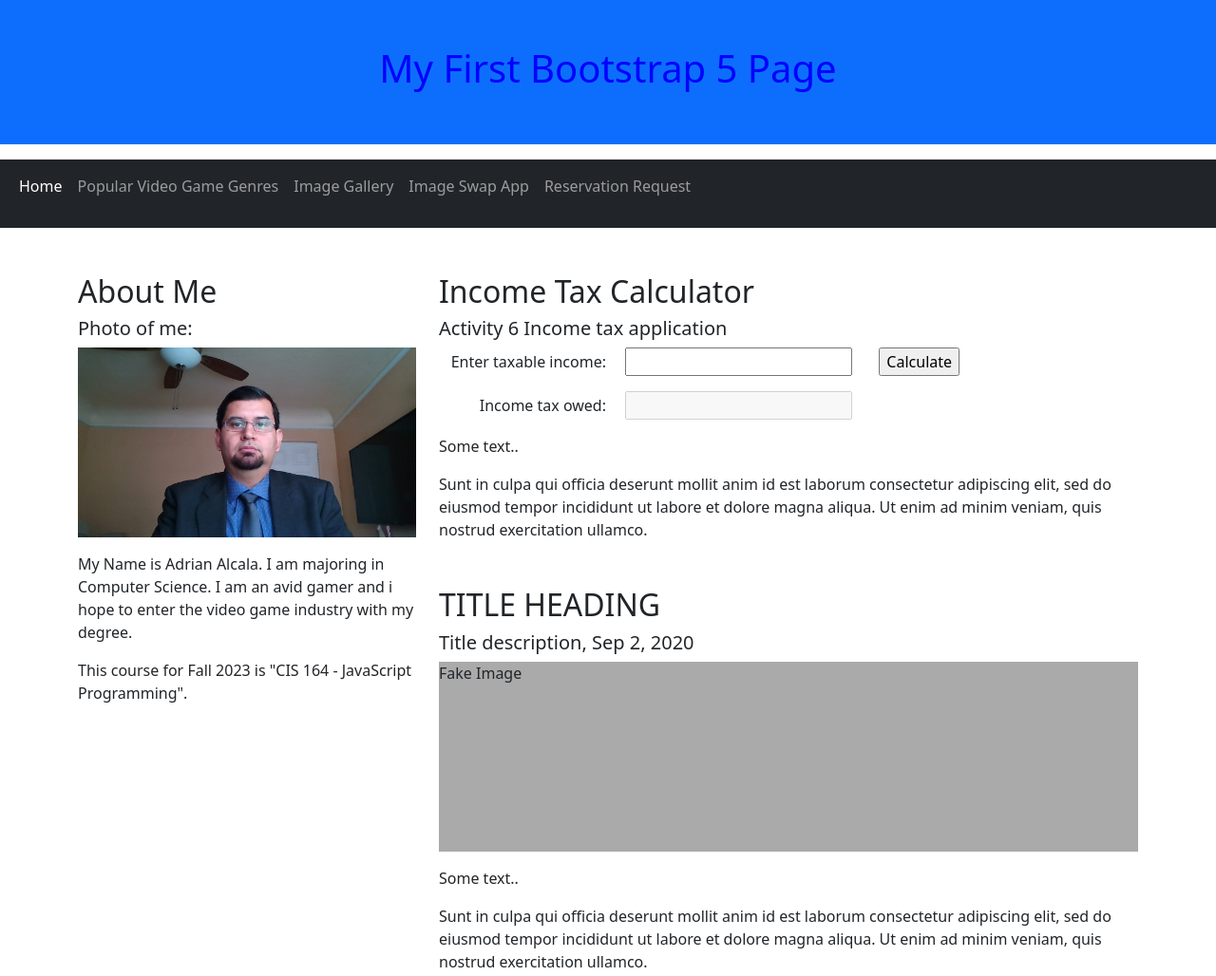
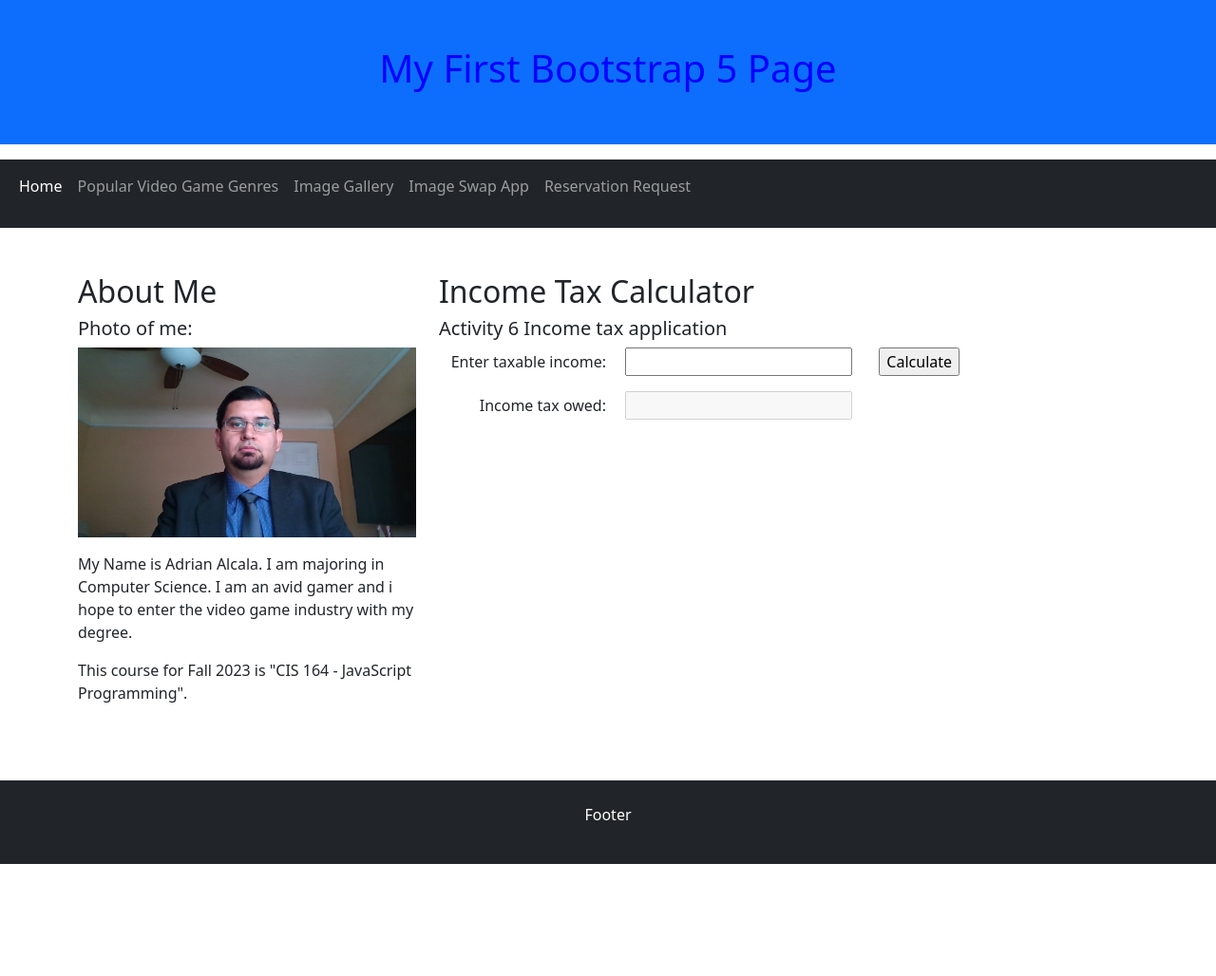
Before and after one commit to aalcala87/-Project-1-1, a plain HTML site: page index.html in a window 1280 px wide. Shown: the top 1028 px of the page at 95% size. After the commit the page ends 926 px from the top, so only its background shows below. Drawn offline with nearby package versions, Linux system fonts and the light colour scheme.

Commit message:
Update index.html

```diff
--- a/index.html
+++ b/index.html
@@ -70,21 +70,7 @@
           <label>Income tax owed:</label>
           <input type="text" id="tax" disabled>
       </div>
-
-
-
-
-
-
-      <p>Some text..</p>
-      <p>Sunt in culpa qui officia deserunt mollit anim id est laborum consectetur adipiscing elit, sed do eiusmod tempor incididunt ut labore et dolore magna aliqua. Ut enim ad minim veniam, quis nostrud exercitation ullamco.</p>
-
-      <h2 class="mt-5">TITLE HEADING</h2>
-      <h5>Title description, Sep 2, 2020</h5>
-      <div class="fakeimg">Fake Image</div>
-      <p>Some text..</p>
-      <p>Sunt in culpa qui officia deserunt mollit anim id est laborum consectetur adipiscing elit, sed do eiusmod tempor incididunt ut labore et dolore magna aliqua. Ut enim ad minim veniam, quis nostrud exercitation ullamco.</p>
-    </div>
+      </div>
   </div>
 </div>
 
```
